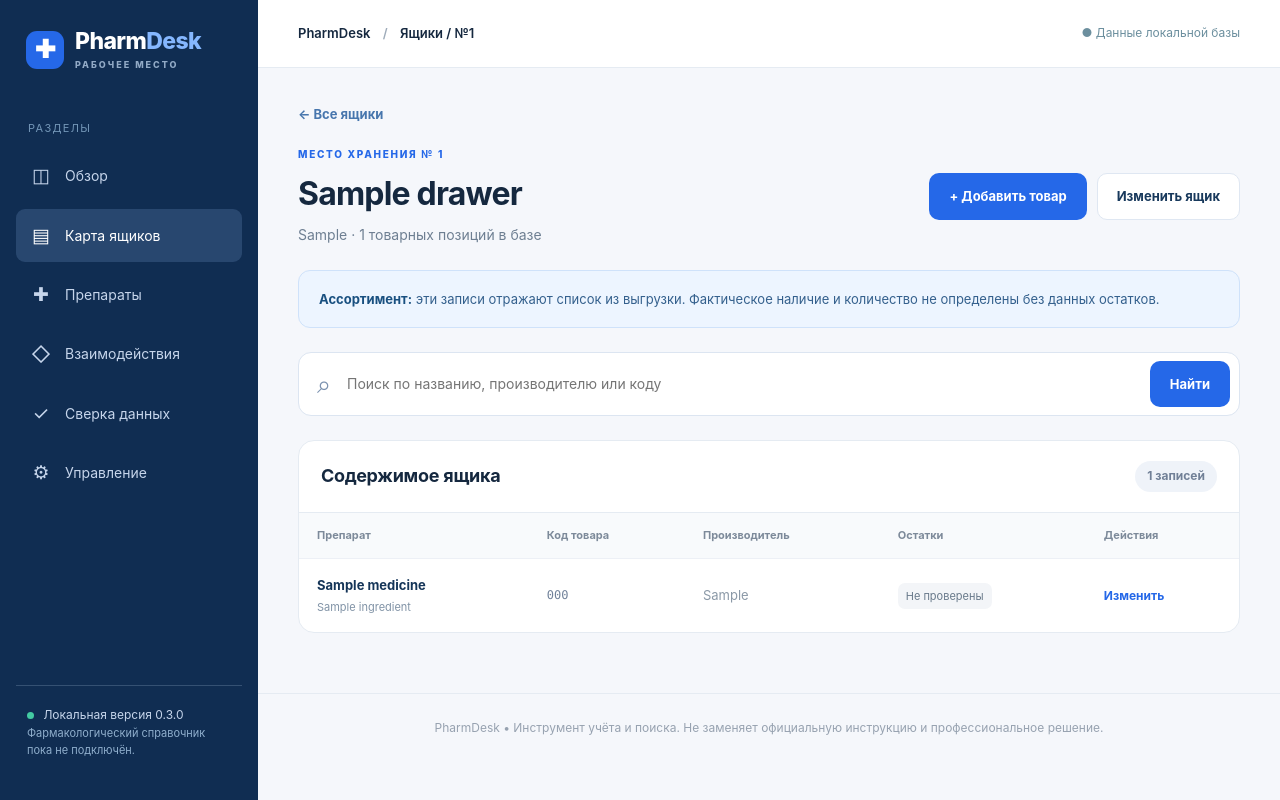
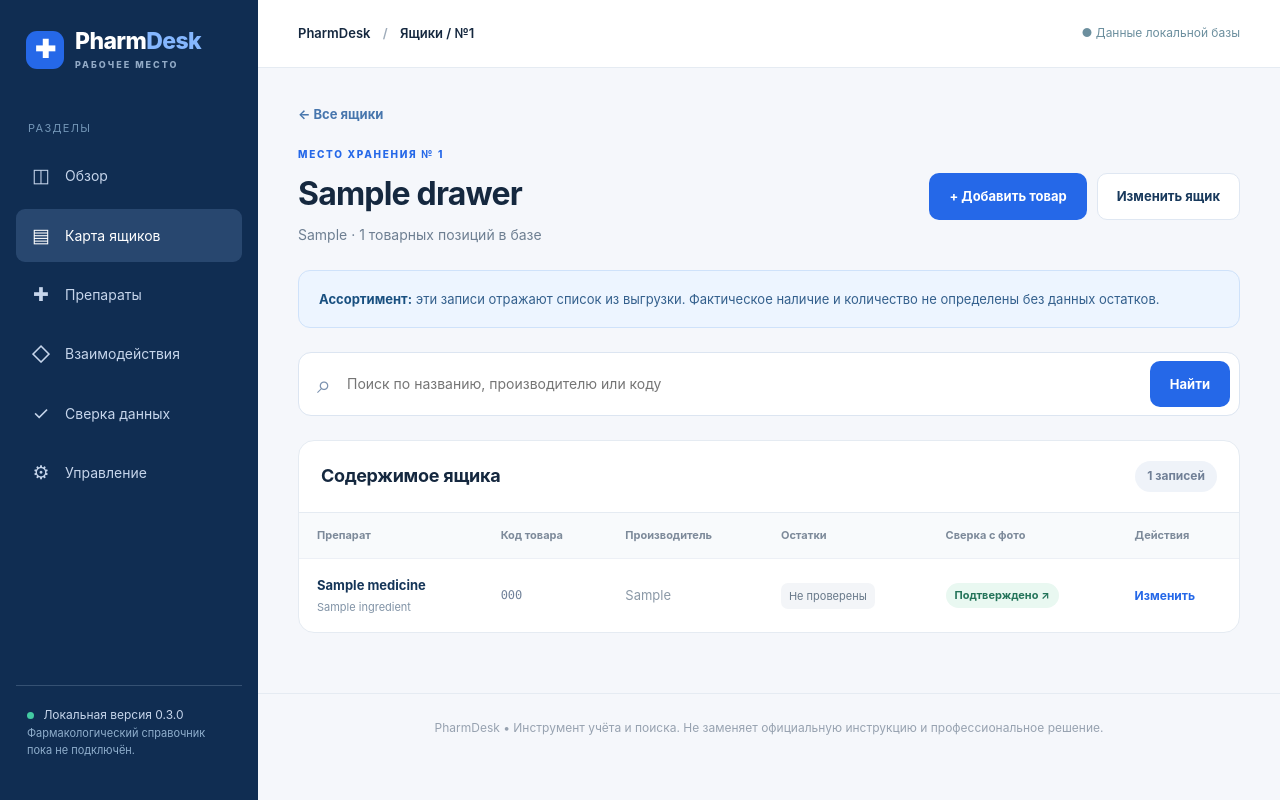
Before and after one commit to BogdanMaslyuk/PharmDesk, a FastAPI app: page /drawers/1 in a window 1280 px wide. Run offline with FastAPI, Linux system fonts and the light colour scheme; tables that the repository leaves empty hold one stand-in row (values such as "Sample post").

Commit message:
Display manual photo verification state in inventory table

```diff
--- a/app/templates/drawer.html
+++ b/app/templates/drawer.html
@@ -5,5 +5,10 @@
 <a class="backlink" href="/drawers">← Все ящики</a><div class="section-header"><div><div class="eyebrow">МЕСТО ХРАНЕНИЯ № {{ drawer.number }}</div><h1>{{ drawer.name }}</h1><p>{{ drawer.location or 'Расположение не указано' }} · {{ count }} товарных позиций в базе</p></div><div class="actions"><a class="btn btn-primary" href="/manage/drawers/{{ drawer.number }}/items/new">+ Добавить товар</a><a class="btn btn-white" href="/manage/drawers/{{ drawer.number }}/edit">Изменить ящик</a></div></div>
 <div class="notice"><b>Ассортимент:</b> эти записи отражают список из выгрузки. Фактическое наличие и количество не определены без данных остатков.</div>
 <form action="/drawers/{{ drawer.number }}" method="get" class="search-row"><span>⌕</span><input type="search" name="q" value="{{ q }}" placeholder="Поиск по названию, производителю или коду" aria-label="Поиск по ящику"><button class="btn btn-primary" type="submit">Найти</button></form>
-<section class="panel table-panel"><div class="panel-head"><h2>Содержимое ящика</h2><span class="counter">{{ items|length }} записей</span></div><div class="table-wrap"><table><thead><tr><th>Препарат</th><th>Код товара</th><th>Производитель</th><th>Остатки</th><th>Действия</th></tr></thead><tbody>{% for item in items %}<tr><td><a href="/medicines/{{ item.medicine.id }}" class="drug-name">{{ item.medicine.name }}</a>{% if item.medicine.ingredients %}<div class="drug-substance">{{ item.medicine.ingredients|map(attribute='name')|join(', ') }}</div>{% endif %}</td><td class="code">{{ item.article_code }}</td><td class="muted">{{ item.medicine.manufacturer or '—' }}</td><td><span class="neutral-pill">Не проверены</span></td><td><a class="text-link" href="/manage/items/{{ item.id }}/edit">Изменить</a></td></tr>{% else %}<tr><td colspan="5" class="empty-cell">По запросу препараты не найдены.</td></tr>{% endfor %}</tbody></table></div></section>
+<section class="panel table-panel"><div class="panel-head"><h2>Содержимое ящика</h2><span class="counter">{{ items|length }} записей</span></div><div class="table-wrap"><table><thead><tr><th>Препарат</th><th>Код товара</th><th>Производитель</th><th>Остатки</th><th>Сверка с фото</th><th>Действия</th></tr></thead><tbody>{% for item in items %}<tr><td><a href="/medicines/{{ item.medicine.id }}" class="drug-name">{{ item.medicine.name }}</a>{% if item.medicine.ingredients %}<div class="drug-substance">{{ item.medicine.ingredients|map(attribute='name')|join(', ') }}</div>{% endif %}</td><td class="code">{{ item.article_code }}</td><td class="muted">{{ item.medicine.manufacturer or '—' }}</td><td><span class="neutral-pill">Не проверены</span></td><td>
+ {% set record = quality.get(item.article_code) %}
+ {% if record and record.state == 'approved' %}<a href="/review/{{record.id}}" class="review-chip good">Подтверждено ↗</a>
+ {% elif record %}<a href="/review/{{record.id}}" class="review-chip warn">Не проверено ↗</a>
+ {% else %}<span class="review-chip warn">Нет сверки</span>{% endif %}
+ </td><td><a class="text-link" href="/manage/items/{{ item.id }}/edit">Изменить</a></td></tr>{% else %}<tr><td colspan="6" class="empty-cell">По запросу препараты не найдены.</td></tr>{% endfor %}</tbody></table></div></section>
 {% endblock %}
```
